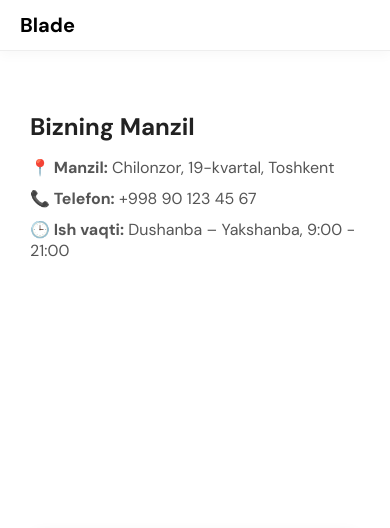
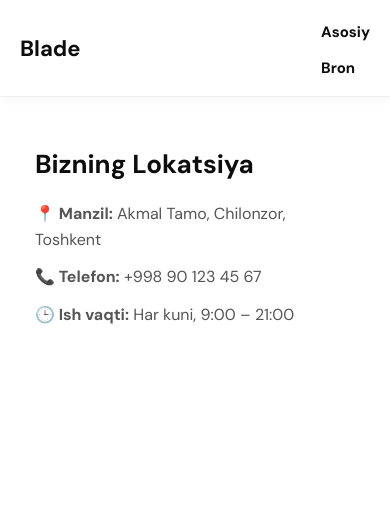
Before and after one commit to azamatakbarjonov/donibarber, a Django app: page /navigate/ in a window 390 px wide. Shown: the top 528 px of the page. Run offline with Django 5.2, Linux system fonts and the light colour scheme; a map, chart or similar area stays blank.

```diff
--- a/templates/navigate.html
+++ b/templates/navigate.html
@@ -2,57 +2,32 @@
 <html lang="uz">
 
 <head>
-    <meta charset="UTF-8">
-    <meta name="viewport" content="width=device-width, initial-scale=1.0">
-    <title>Lokatsiya | Bizning Joylashuv</title>
+    <meta charset="UTF-8" />
+    <meta name="viewport" content="width=device-width, initial-scale=1.0" />
+    <title>Lokatsiya | Blade Barbershop</title>
     <link href="https://fonts.googleapis.com/css2?family=DM+Sans:wght@400;700&display=swap" rel="stylesheet">
     <style>
+        :root {
+            --main-color: #faf8f5;
+            --gold: #d4af37;
+            --black: #0d0d0d;
+            --text: #333;
+            --shadow: rgba(0, 0, 0, 0.1);
+        }
+
+        * {
+            margin: 0;
+            padding: 0;
+            box-sizing: border-box;
+        }
+
         body {
             font-family: 'DM Sans', sans-serif;
-            margin: 0;
-            padding: 0;
-            background: #f9f9f9;
+            background: var(--main-color);
+            color: var(--text);
         }
 
-        .location-section {
-            display: flex;
-            flex-wrap: wrap;
-            justify-content: center;
-            padding: 40px 20px;
-            background: #ffffff;
-        }
-
-        .location-text {
-            flex: 1 1 400px;
-            padding: 20px;
-        }
-
-        .location-text h2 {
-            font-size: 28px;
-            color: #222;
-            margin-bottom: 15px;
-        }
-
-        .location-text p {
-            font-size: 18px;
-            color: #555;
-            margin: 10px 0;
-        }
-
-        .map-container {
-            flex: 1 1 400px;
-            min-height: 300px;
-            padding: 20px;
-        }
-
-        .map-container iframe {
-            width: 100%;
-            height: 100%;
-            border: 0;
-            border-radius: 12px;
-            box-shadow: 0 5px 15px rgba(0, 0, 0, 0.1);
-        }
-
+        /* === NAVBAR === */
         .main-navbar {
             display: flex;
             justify-content: space-between;
@@ -67,7 +42,7 @@
         }
 
         .navbar-brand {
-            font-size: 20px;
+            font-size: 22px;
             font-weight: 700;
             color: var(--black);
             text-decoration: none;
@@ -93,40 +68,73 @@
             border-color: var(--gold);
         }
 
-        @media (max-width: 768px) {
-            .menu-toggle {
-                display: block;
+        /* === LOKATSIYA SECTION === */
+        .location-section {
+            display: flex;
+            flex-wrap: wrap;
+            justify-content: center;
+            padding: 60px 20px;
+            background: #fff;
         }
 
-            .nav-links {
-                display: none;
-                flex-direction: column;
-                width: 100%;
-                margin-top: 10px;
+        .location-text {
+            flex: 1 1 400px;
+            padding: 20px;
         }
 
-            .nav-links.show {
-                display: flex;
+        .location-text h2 {
+            font-size: 32px;
+            color: var(--black);
+            margin-bottom: 20px;
         }
 
-            .nav-links a {
-                padding: 10px 0;
-                border-bottom: 1px solid #eee;
+        .location-text p {
+            font-size: 18px;
+            color: #555;
+            margin: 12px 0;
+            line-height: 1.6;
         }
+
+        .map-container {
+            flex: 1 1 400px;
+            min-height: 320px;
+            padding: 20px;
+        }
+
+        .map-container iframe {
+            width: 100%;
+            height: 100%;
+            border: 0;
+            border-radius: 12px;
+            box-shadow: 0 5px 15px var(--shadow);
+        }
+
+        footer {
+            text-align: center;
+            padding: 30px 20px;
+            background: #f4f4f4;
+            font-size: 14px;
+            color: #777;
         }
 
         @media (max-width: 768px) {
             .location-section {
                 flex-direction: column;
-                padding: 20px 10px;
+                padding: 30px 15px;
             }
 
             .location-text h2 {
-                font-size: 24px;
+                font-size: 26px;
             }
 
             .location-text p {
                 font-size: 16px;
+            }
+
+            .nav-links {
+                flex-direction: column;
+                gap: 10px;
+                margin-top: 10px;
             }
         }
     </style>
@@ -134,31 +142,35 @@
 
 <body>
 
+    <!-- NAVBAR -->
     <nav class="main-navbar">
         <a href="{% url 'home' %}" class="navbar-brand">Blade</a>
-        <div class="nav-links" id="navLinks">
+        <div class="nav-links">
             <a href="{% url 'home' %}">Asosiy</a>
             <a href="{% url 'booking' %}">Bron</a>
-
         </div>
     </nav>
 
+    <!-- LOCATION SECTION -->
     <section class="location-section">
         <div class="location-text">
-            <h2>Bizning Manzil</h2>
-            <p><strong>📍 Manzil:</strong> Chilonzor, 19-kvartal, Toshkent</p>
+            <h2>Bizning Lokatsiya</h2>
+            <p><strong>📍 Manzil:</strong> Akmal Tamo, Chilonzor, Toshkent</p>
             <p><strong>📞 Telefon:</strong> +998 90 123 45 67</p>
-            <p><strong>🕒 Ish vaqti:</strong> Dushanba – Yakshanba, 9:00 - 21:00</p>
+            <p><strong>🕒 Ish vaqti:</strong> Har kuni, 9:00 – 21:00</p>
         </div>
         <div class="map-container">
             <iframe
                 src="https://www.google.com/maps/embed?pb=!1m18!1m12!1m3!1d2994.445113526264!2d69.2352642!3d41.306044!2m3!1f0!2f0!3f0!3m2!1i1024!2i768!4f13.1!3m3!1m2!1s0x38ae8b00199b4a63%3A0x8e830be85ebe797d!2sAkmal%20Tamo!5e0!3m2!1sru!2s!4v1722150000000&hl=ru"
-                width="100%" height="400" style="border:0; border-radius:12px; box-shadow: 0 5px 15px rgba(0,0,0,0.1);"
                 allowfullscreen="" loading="lazy" referrerpolicy="no-referrer-when-downgrade">
             </iframe>
-
         </div>
     </section>
+
+    <!-- FOOTER -->
+    <footer>
+        &copy; 2025 Blade Barbershop. Barcha huquqlar himoyalangan.
+    </footer>
 
 </body>
 
```
Lines whose indentation alone changed are shown as unchanged.
